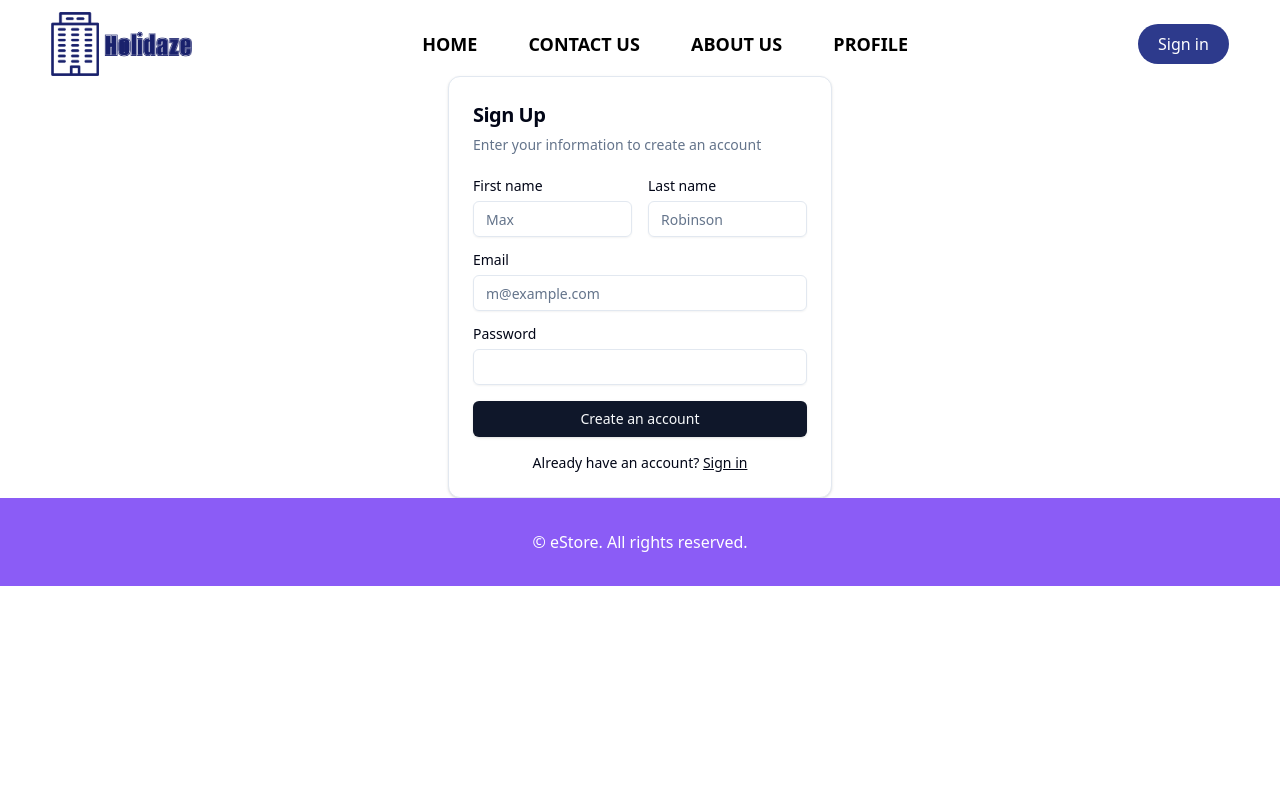
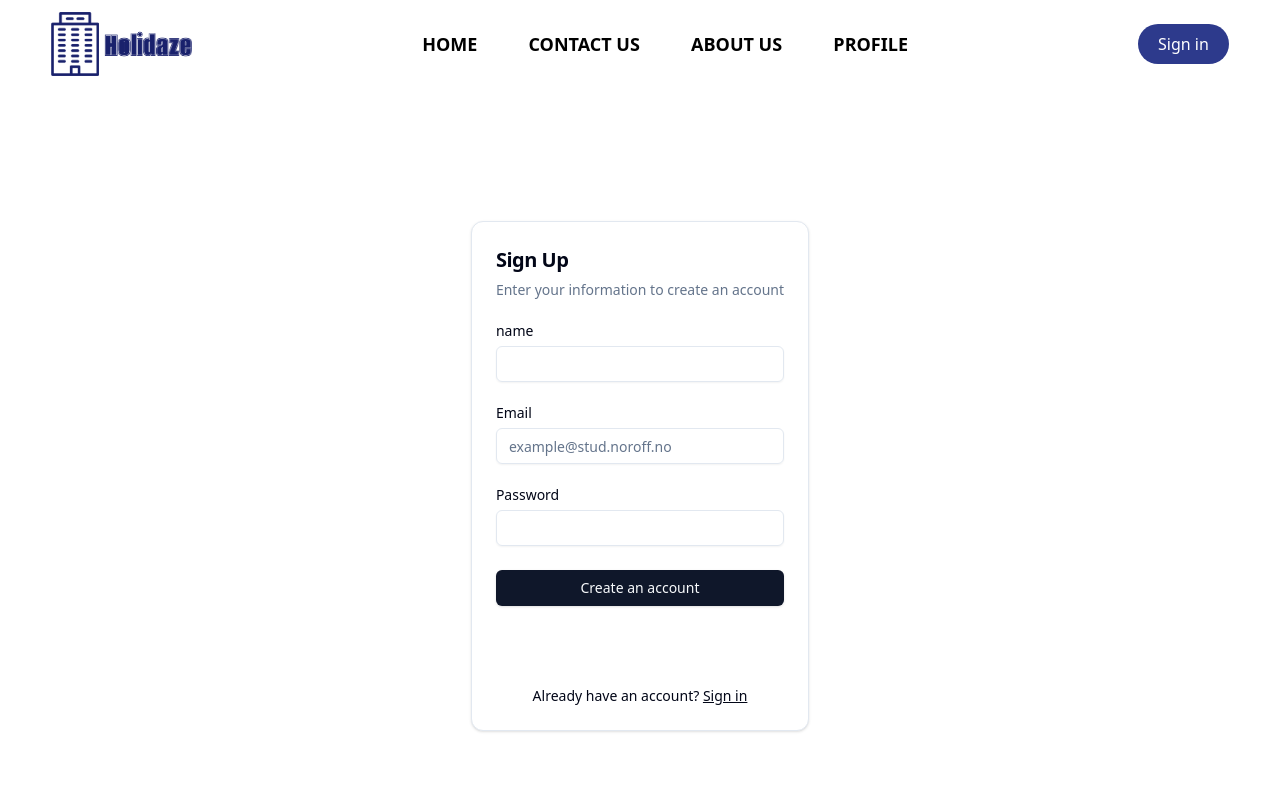
Before and after one commit to MusaabAbdalla/project-exam-2, a React (Vite) app: page /signup in a window 1280 px wide. Shown: the top 800 px of the page. Built offline with nearby package versions, Linux system fonts and the light colour scheme.

Commit message:
finishes functionality with signup page

```diff
--- a/src/api/auth/register.jsx
+++ b/src/api/auth/register.jsx
@@ -17,7 +17,20 @@ export async function userRegister(userName, userEmail, userPassword) {
 
     const response = await fetch(API_BASE + AUTH_REGISTER, option);
     const json = await response.json();
-    console.log(json);
+    let result, message;
+    if (response.status === 201) {
+      result = true;
+      message = "";
+      return { result, message };
+    } else {
+      result = false;
+      message = json.errors[0].message;
+      return { result, message };
+    }
+    // console.log(response);
+    // console.log(response.status);
+    // console.log(typeof response.status);
+    // console.log(json.errors[0].message);
   } catch (error) {
     console.log(error);
   }
--- a/src/routes/Login.jsx
+++ b/src/routes/Login.jsx
@@ -10,7 +10,6 @@ import {
 import { Input } from "@/components/ui/input";
 import { Label } from "@/components/ui/label";
 import { Link, useNavigate } from "react-router-dom";
-import { userRegister } from "@/api/auth/register";
 import { userLogin } from "@/api/auth/login";
 import { useForm } from "react-hook-form";
 import * as yup from "yup";
@@ -18,16 +17,10 @@ import { yupResolver } from "@hookform/resolvers/yup";
 
 const schema = yup
   .object({
-    email: yup
-      .string()
-      .email("email should be valid email")
-      .required("email is required"),
+    email: yup.string().email("Must be valid").required("email is required"),
     password: yup.string().min(8, "Password must be at least 8 characters"),
   })
   .required();
-
-export const description =
-  "A login form with email and password. There's an option to login with Google and a link to sign up if you don't have an account.";
 
 export default function LoginForm() {
   const navigate = useNavigate();
--- a/src/routes/signup.jsx
+++ b/src/routes/signup.jsx
@@ -1,4 +1,6 @@
 import { Button } from "@/components/ui/button";
+import { Link, useNavigate } from "react-router-dom";
+import { useState } from "react";
 import {
   Card,
   CardContent,
@@ -8,13 +10,56 @@ import {
 } from "@/components/ui/card";
 import { Input } from "@/components/ui/input";
 import { Label } from "@/components/ui/label";
-import { Link } from "react-router-dom";
+import { userRegister } from "@/api/auth/register";
+import { useForm } from "react-hook-form";
+import * as yup from "yup";
+import { yupResolver } from "@hookform/resolvers/yup";
 
-export const description =
-  "A sign up form with first name, last name, email and password inside a card. There's an option to sign up with GitHub and a link to login if you already have an account";
+const schema = yup
+  .object({
+    name: yup.string().required("Name is required"),
+    email: yup
+      .string()
+      .email("Must be valid email")
+      .required("Email is required"),
+    password: yup.string().min(8, "Password must be at least 8 characters"),
+  })
+  .required();
 
 export default function SingUpForm() {
+  const navigate = useNavigate();
+  const [signupSuccess, setSingupSuccess] = useState("");
+  const [signupError, setSignupError] = useState("");
+
+  const {
+    register,
+    handleSubmit,
+    formState: { errors },
+  } = useForm({ resolver: yupResolver(schema) });
+
+  async function onSubmit(data) {
+    const { name, email, password } = data;
+
+    const { result, message } = await userRegister(name, email, password);
+
+    if (result) {
+      setSingupSuccess(
+        "Registration successful! You are being redirected to the login page.",
+      );
+      setTimeout(() => {
+        navigate("/login");
+      }, 2000);
+    } else {
+      setSignupError(message);
+      setTimeout(() => {
+        setSignupError("");
+      }, 2000);
+    }
+  }
+
   return (
+    <div className="flex min-h-dvh flex-col items-center justify-center">
+      <form onSubmit={handleSubmit(onSubmit)}>
         <Card className="mx-auto max-w-sm">
           <CardHeader>
             <CardTitle className="text-xl">Sign Up</CardTitle>
@@ -24,32 +69,35 @@ export default function SingUpForm() {
           </CardHeader>
           <CardContent>
             <div className="grid gap-4">
-          <div className="grid grid-cols-2 gap-4">
               <div className="grid gap-2">
-              <Label htmlFor="first-name">First name</Label>
-              <Input id="first-name" placeholder="Max" required />
-            </div>
-            <div className="grid gap-2">
-              <Label htmlFor="last-name">Last name</Label>
-              <Input id="last-name" placeholder="Robinson" required />
-            </div>
+                <Label htmlFor="name">name</Label>
+                <Input id="name" placeholder="" {...register("name")} />
+                <p className="text-red-600">{errors.name?.message}</p>
               </div>
               <div className="grid gap-2">
                 <Label htmlFor="email">Email</Label>
                 <Input
                   id="email"
                   type="email"
-              placeholder="m@example.com"
-              required
+                  placeholder="example@stud.noroff.no"
+                  {...register("email")}
                 />
+                <p className="text-red-600">{errors.email?.message}</p>
               </div>
               <div className="grid gap-2">
                 <Label htmlFor="password">Password</Label>
-            <Input id="password" type="password" />
+                <Input
+                  id="password"
+                  type="password"
+                  {...register("password")}
+                />
+                <p className="text-red-600">{errors.password?.message}</p>
               </div>
               <Button type="submit" className="w-full">
                 Create an account
               </Button>
+              <p className="mt-4 text-center text-red-600">{signupError}</p>
+              <p className="mt-4 text-center text-green-600">{signupSuccess}</p>
             </div>
             <div className="mt-4 text-center text-sm">
               Already have an account?{" "}
@@ -59,5 +107,7 @@ export default function SingUpForm() {
             </div>
           </CardContent>
         </Card>
+      </form>
+    </div>
   );
 }
```
Lines whose indentation alone changed are shown as unchanged.
